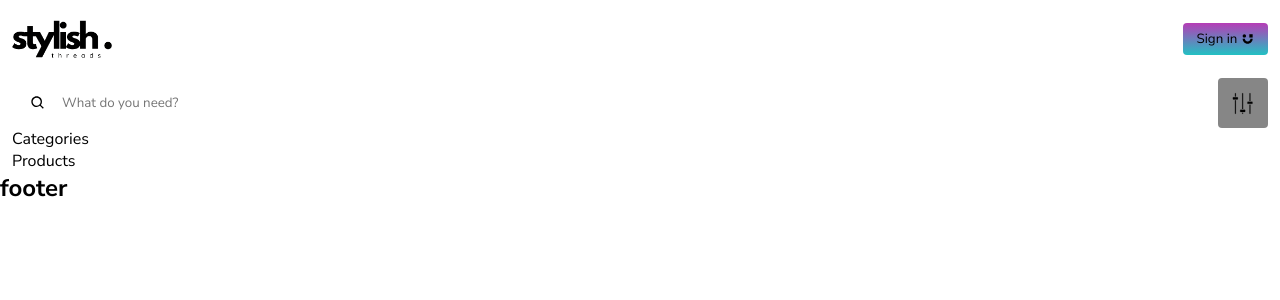
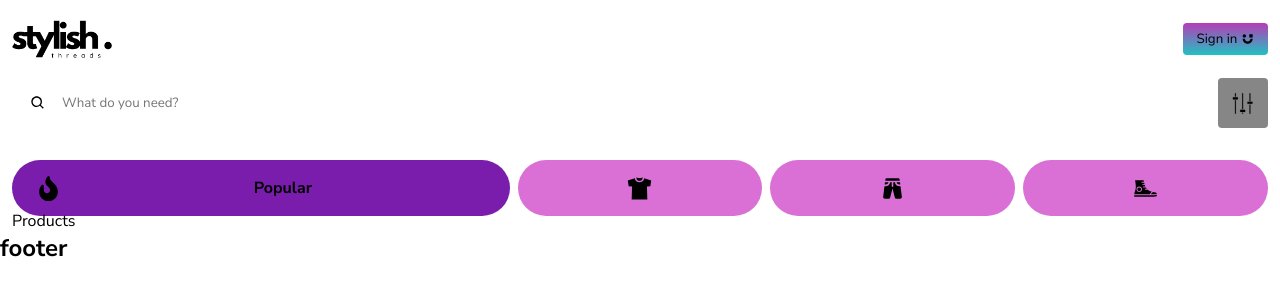
Before and after one commit to Got-crypto/stylish-con, a React (Vite) app: page /home in a window 1280 px wide. Shown: the top 300 px of the page. Built offline with nearby package versions, Linux system fonts and the light colour scheme; no server answers.

Commit message:
finished categories tabs

```diff
--- a/src/components/categories/Categories.tsx
+++ b/src/components/categories/Categories.tsx
@@ -1,7 +1,76 @@
+import { useState } from "react"
+import { FaFire } from "react-icons/fa"
+import { GiConverseShoe } from "react-icons/gi"
+import { IoShirtSharp } from "react-icons/io5"
+import { PiPantsFill } from "react-icons/pi"
 import "./categories.scss"
 
 export default function Categories() {
+  const [categories, setCategories] = useState([
+    {
+      name: 'Popular',
+      isActive: true,
+      icon: <FaFire size={25} />
+    },
+    {
+      name: 'Tops',
+      isActive: false,
+      icon: <IoShirtSharp size={25} />
+    },
+    {
+      name: 'Bottoms',
+      isActive: false,
+      icon: <PiPantsFill size={25} />
+    },
+    {
+      name: 'Shoes',
+      isActive: false,
+      icon: <GiConverseShoe size={25} />
+    }
+  ])
+
+  const handleOnClick = (index: number) => {
+    const newCat = [...categories]
+    const currentActive = newCat.findIndex((item) => item.isActive)
+    newCat[currentActive].isActive = false
+    newCat[index].isActive = true
+
+    setCategories(newCat)
+  }
+
   return (
-    <div>Categories</div>
+    <div className="categories">
+      {categories.map((category, index) => (
+        <Category
+          category={category.name}
+          isActive={category.isActive}
+          handleOnClick={handleOnClick}
+          icon={category.icon}
+          index={index}
+          key={index}
+        />
+      ))}
+    </div>
   )
 }
+
+interface Props {
+  category: string;
+  isActive: boolean;
+  handleOnClick: (index: number) => void;
+  icon: JSX.Element;
+  index: number;
+}
+
+const Category = ({category, isActive, handleOnClick, icon, index}: Props) => {
+  return (
+    <button onClick={() => handleOnClick(index)} className={`category ${isActive && 'active'}`}>
+      <span>
+        {icon}
+      </span>
+      {isActive && (
+        <p>{category}</p>
+      )}
+    </button>
+  )
+}
--- a/src/components/categories/categories.scss
+++ b/src/components/categories/categories.scss
@@ -1 +1,34 @@
 @import "../../variables.scss";
+
+.categories {
+    margin-top: 2rem;
+    display: grid;
+    grid-template-columns: repeat(5, 1fr);
+    gap: 8px;
+
+    height: 50px;
+
+    .category {
+        grid-column: span 1;
+        background-color: orchid;
+        border-radius: 100px;
+
+        cursor: pointer;
+    }
+
+    .active {
+        display: grid;
+        grid-template-columns: 40px 1fr;
+        grid-column: span 2;
+        background-color: $purple;
+
+        font-weight: 700;
+        font-size: 1rem;
+    }
+
+    span {
+        height: 40px;
+        border-radius: 100%;
+        @include flexCol();
+    }
+}
--- a/src/components/search-input/search-input.scss
+++ b/src/components/search-input/search-input.scss
@@ -41,7 +41,7 @@ $border: 2px solid white;
     }
 
     button {
-        background-color: rgba(255, 255, 255, 0.548);
+        background-color: $purple;
 
         @media(prefers-color-scheme: light) {
             background-color: rgba(36, 36, 36, 0.548);
--- a/src/index.scss
+++ b/src/index.scss
@@ -33,6 +33,8 @@ button {
 
     padding: .5em 1em;
     border-radius: 4px;
+
+    cursor: pointer;
 }
 
 
--- a/src/variables.scss
+++ b/src/variables.scss
@@ -2,6 +2,7 @@ $purple-deep: #2E073F;
 $purple: #7A1CAC;
 $purple-light: #AD49E1;
 $purple-white: #EBD3F8;
+$secondary-btn: rgba(255, 255, 255, 0.548);
 
 @mixin flexCol($justify: center, $align: center) {
     display: flex;
```
